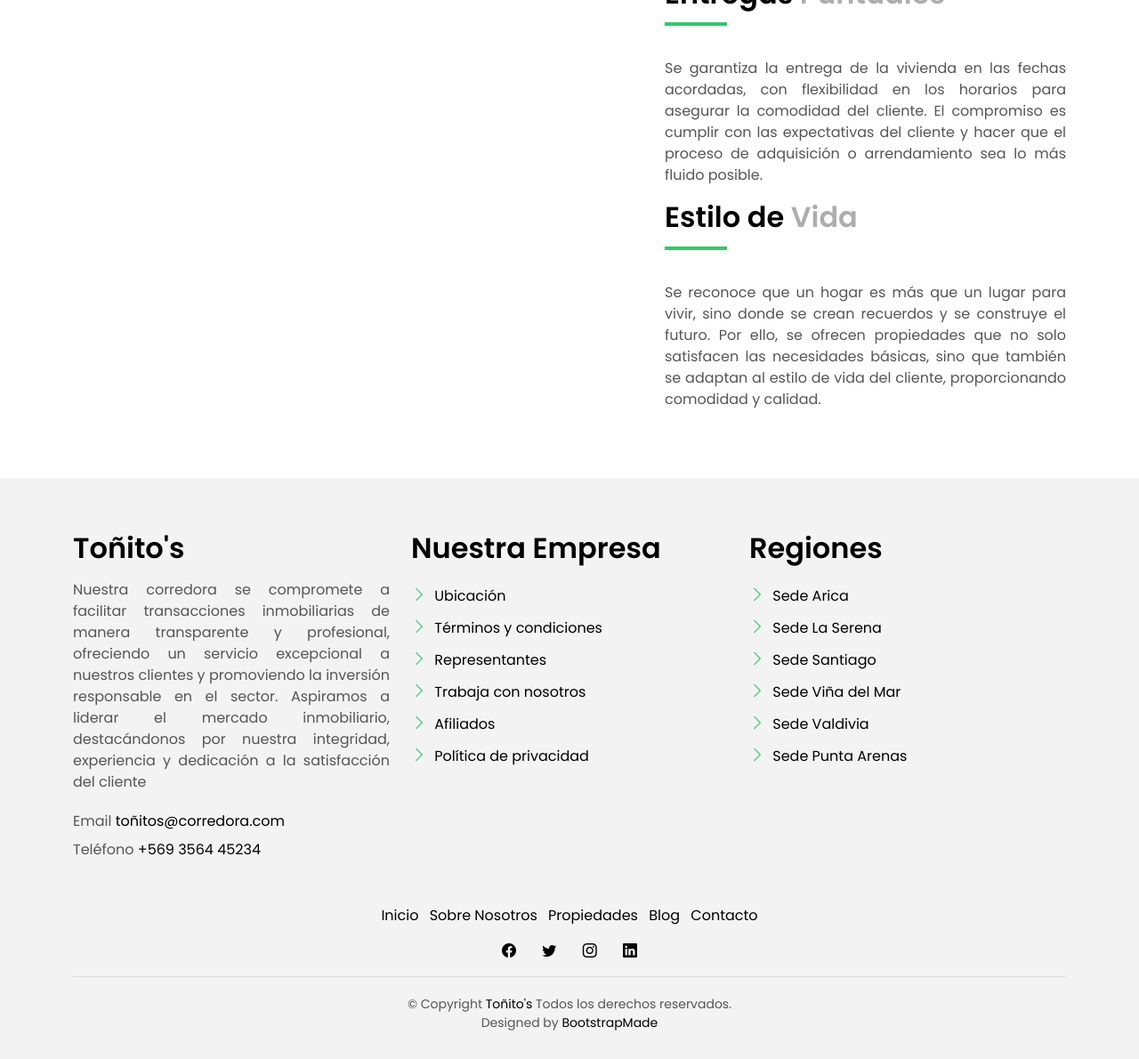
After one commit to anpachecos/Corredora-con-Django, a Django app: page /sobre_nosotros/ in a window 1280 px wide. The commit adds this page. Shown: the part 947-2137 px from the top of the page at 89% size. Run offline with Django 5.2, Linux system fonts and the light colour scheme; some libraries are stand-ins or nearby versions.

Commit message:
sobre nosotros.html

```diff
--- a/djangocorredora/urls.py
+++ b/djangocorredora/urls.py
@@ -21,5 +21,5 @@ from propiedades import views
 urlpatterns = [
     path('admin/', admin.site.urls),
     path('', views.home, name='home'),
-    path('slide-1/', views.slide1, name='slide_1'),
+    path('sobre_nosotros/', views.sobre_nosotros, name='sobre_nosotros'),
 ]
--- a/propiedades/templates/base.html
+++ b/propiedades/templates/base.html
@@ -66,11 +66,11 @@
         >
           <ul class="navbar-nav">
             <li class="nav-item">
-              <a class="nav-link active" href="index.html">Inicio</a>
+              <a class="nav-link active" href="{% url 'home' %}">Inicio</a>
             </li>
 
             <li class="nav-item">
-              <a class="nav-link" href="about.html">Sobre Nosotros</a>
+              <a class="nav-link" href="{% url 'sobre_nosotros' %}">Sobre Nosotros</a>
             </li>
 
             <li class="nav-item">
@@ -93,22 +93,11 @@
             </li>
 
 
-            <li class="nav-item">
-              <button
-          type="button"
-          class="btn btn-b-n navbar-toggle-box navbar-toggle-box-collapse"
-          data-bs-toggle="collapse"
-          data-bs-target="#navbarTogglerDemo01"
-        >
-          <i class="bi bi-search" style="margin-right: 5px;"></i> Buscar
-        </button>
-            </li>
-
-
           </ul>
 
     </nav>
    <!-- #endregion -->
+
 
    {% block content%}
     {% endblock %}
--- /dev/null
+++ b/propiedades/templates/sobre-nosotros.html
@@ -0,0 +1,71 @@
+{% extends 'base.html' %}
+{% load static %}
+
+{% block content %}
+
+ <!-- ======= About Section ======= -->
+ <section class="section-about">
+    <div class="container">
+      <div class="row">
+        <div class="col-sm-12 position-relative">
+          <div class="about-img-box">
+            <img src="{% static 'assets/img/slide-about-1.jpg' %}" alt="" class="img-fluid">
+          </div>
+          <div class="sinse-box">
+            <h3 class="sinse-title">Toñito's
+              <span></span>
+              <br> Desde 2002'
+            </h3>
+            <h4>Corredora de Propiedades</h4>
+          </div>
+        </div>
+        <div class="col-md-12 section-t8 position-relative">
+          <div class="row">
+            <div class="col-md-6 col-lg-5">
+              <img src="{% static 'assets/img/casa_feliz.jpg' %}" alt="" >
+            </div>
+            <div class="col-lg-2  d-none d-lg-block position-relative">
+              <div class="title-vertical d-flex justify-content-start">
+                <span>Toñito's</span>
+              </div>
+            </div>
+            <div class="col-md-6 col-lg-5 section-md-t3">
+              <div class="title-box-d">
+                <h3 class="title-d">Medios de
+                  <span class="color-d">Pago</span>
+                  <br>
+                </h3>
+              </div>
+              <p class="color-text-a">
+                Se ofrecen diferentes opciones para facilitar la adquisición de una vivienda, incluyendo subsidios, financiamiento flexible y descuentos en el pago inicial.
+                El objetivo es ayudar a los clientes a encontrar una vivienda que se ajuste a sus necesidades y posibilidades económicas, con el apoyo de un equipo que guiará en todo el proceso.
+              </p>
+                <div class="title-box-d">
+                  <h4 class="title-d">Entregas
+                    <span class="color-d">Puntuales</span>
+                    <br>
+                  </h4>
+                </div>
+              <p class="color-text-a">
+                Se garantiza la entrega de la vivienda en las fechas acordadas, con flexibilidad en los horarios para asegurar la comodidad del cliente.
+                El compromiso es cumplir con las expectativas del cliente y hacer que el proceso de adquisición o arrendamiento sea lo más fluido posible.
+              </p>
+                <div class="title-box-d">
+                  <h5 class="title-d">Estilo de
+                    <span class="color-d"> Vida</span>
+                    <br>
+                  </h5>
+                </div>
+              <p class="color-text-a">
+                Se reconoce que un hogar es más que un lugar para vivir, sino donde se crean recuerdos y se construye el futuro.
+                Por ello, se ofrecen propiedades que no solo satisfacen las necesidades básicas, sino que también se adaptan al estilo de vida del cliente, proporcionando comodidad y calidad.
+              </p>
+            </div>
+          </div>
+        </div>
+      </div>
+    </div>
+  </section>
+
+
+{% endblock %}
--- a/propiedades/views.py
+++ b/propiedades/views.py
@@ -4,5 +4,5 @@ from django.shortcuts import render
 def home(request):
     return render(request, 'home.html')
 
-def slide1(request):
-    return render(request, 'slide-1.jpg')
+def sobre_nosotros(request):
+    return render(request, 'sobre-nosotros.html')
```
Also changed, not shown: propiedades/templates/home.html (+106 -1 lines).
